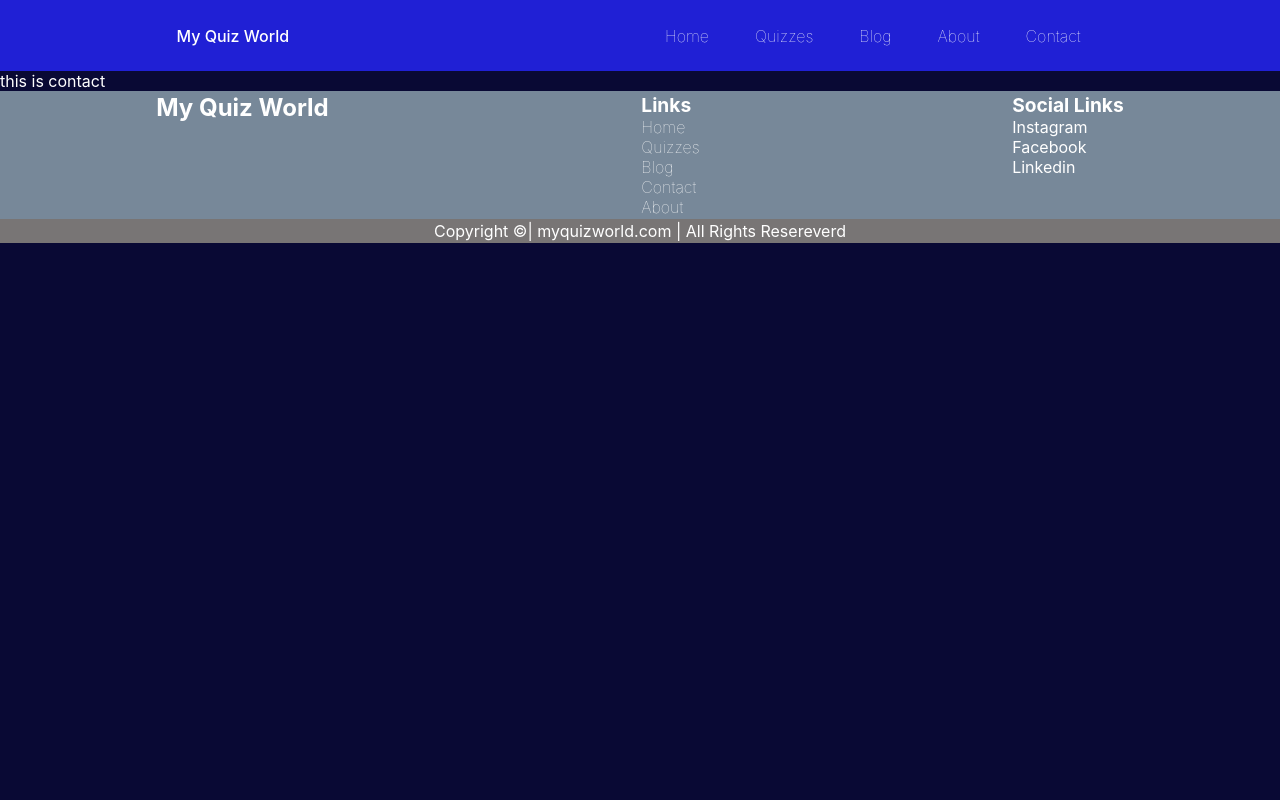
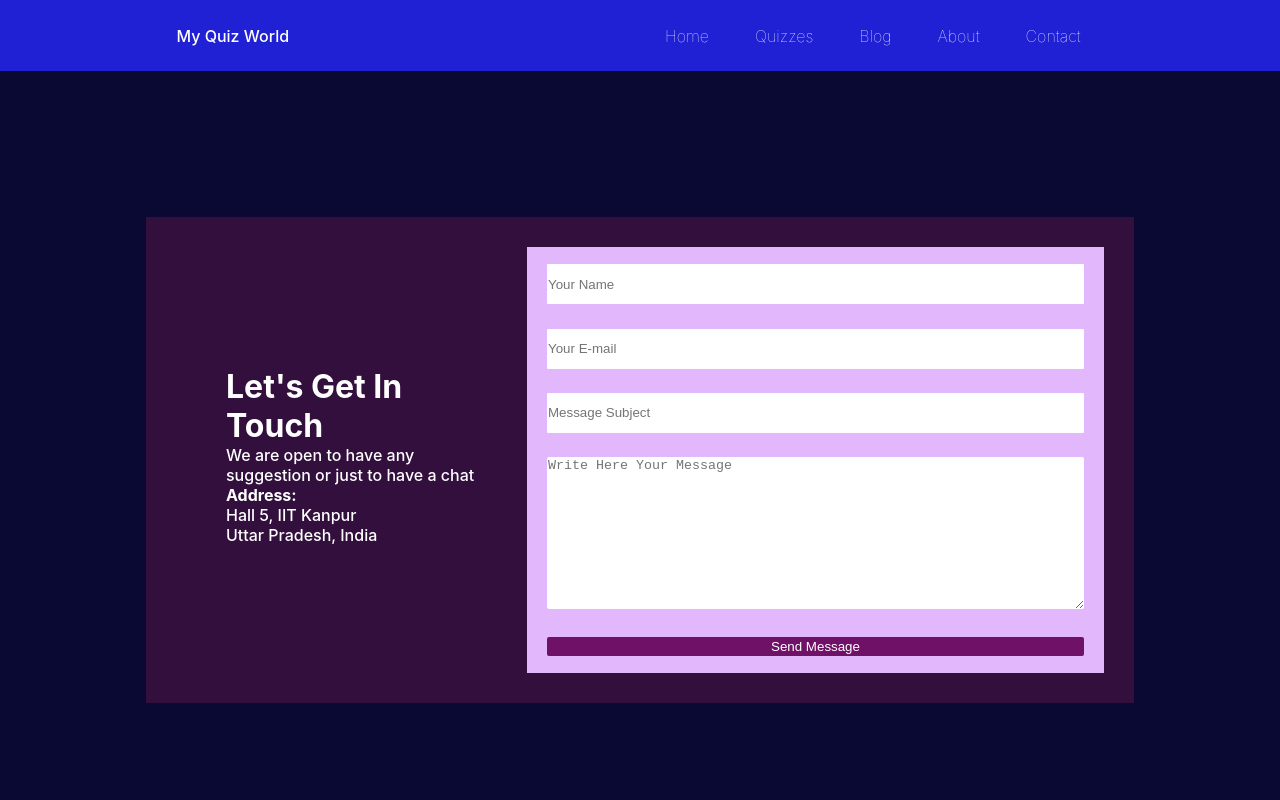
Before and after one commit to pradeepkumar-es/myquizworld, a React (Create React App) app: page /contact in a window 1280 px wide. Shown: the top 800 px of the page. Built offline with nearby package versions, Linux system fonts and the light colour scheme.

Commit message:
basic desigen of contact page is added

```diff
--- a/src/Components/Contact.js
+++ b/src/Components/Contact.js
@@ -1,9 +1,27 @@
 import React from 'react'
+import './Styles/contact.css'
 
 export default function Contact() {
   return (
     <div>
-      this is contact
+      <div className="contact">
+        <div className="left">
+          <h1>Let's Get In Touch</h1>
+          <p>We are open to have any suggestion or just to have a chat </p>
+          <strong>Address:</strong>
+          <p>Hall 5, IIT Kanpur</p>
+          <p>Uttar Pradesh, India</p>
+        </div>
+        <div className="right">
+          <form className='form' action="">
+            <input type="text" name="name" id="name" placeholder='Your Name ' required/>
+            <input type="text" name="email" id="email" placeholder='Your E-mail' required/>
+            <input type="text" name="subject" id="subject" placeholder='Message Subject' />
+            <textarea name="message" id='message' col="20" rows="10" placeholder='Write Here Your Message ' required></textarea>
+            <button>Send Message</button>
+          </form>
+        </div>
+      </div>
     </div>
   )
 }
--- /dev/null
+++ b/src/Components/Styles/contact.css
@@ -0,0 +1,51 @@
+.contact{
+    display: flex;
+    flex-direction: row;
+    background-color: rgba(54, 16, 61, 0.911);
+    margin: 146px;
+    padding: 30px;
+}
+.contact .left{
+    padding: 120px 50px 50px 50px;
+    width: 50%;
+    text-align: start;
+}
+.contact .rigth{
+    width: 50%;
+}
+.contact .form{
+    display: flex;
+    flex-direction: column;
+    justify-content: space-around;
+    padding: 5px 20px 5px 20px ;
+    background-color: rgb(226, 183, 252);
+    height: 416px;
+    width: 537px;
+}
+.contact .form button{
+    background-color: rgb(110, 17, 103);
+    border-radius: 2px;
+    border-style: none;
+    margin-top: 3px;
+    padding: 2px 10px 2px 10px;
+    align-content: center;
+    color: white;
+    max-height: 150px;
+    max-width: 100%;
+}
+.contact .form button:hover{
+    background-color: rgb(221, 51, 184);
+    color: rgb(240, 231, 219);
+}
+.contact .form #name, #email, #subject {
+    padding: 1px 1px;
+    height: 38px;
+    border-radius: 1px;
+    border-style: none;
+    border: 0px;
+}
+.contact .form #message{
+    padding: 1px;
+    border-radius: 2px;
+    border-style: none;
+}
```
